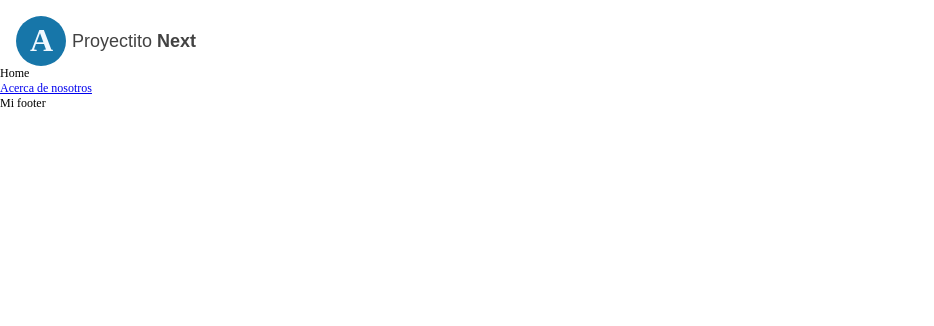
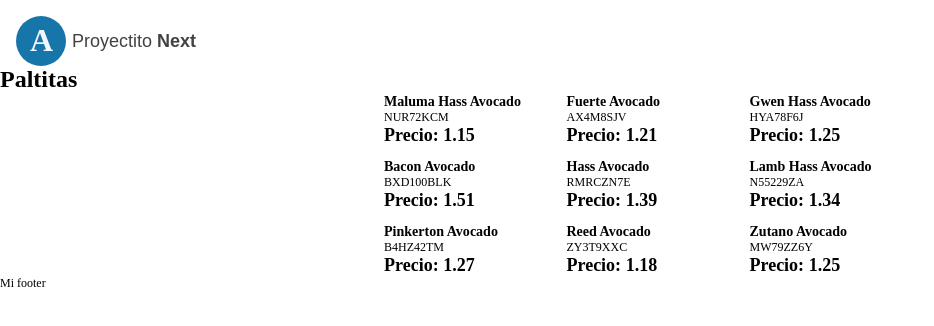
Before and after one commit to alexisklisch/learning-nextjs, a Next.js app: page / in a window 1280 px wide. Shown: the top 326 px of the page, without its empty margins (0-934 px from the left). Built offline with nearby package versions, Linux system fonts and the light colour scheme.

Commit message:
Agrego las paltas

```diff
--- a/components/layout/Layout.tsx
+++ b/components/layout/Layout.tsx
@@ -1,12 +1,9 @@
 import { Header } from "@components/header/Header"
 
-function Layout ({ children }) {
+export function Layout ({ children }) {
   return <>
     <Header/>
     {children}
     <footer>Mi footer</footer>
   </>
 }
-
-
-export default Layout
--- a/pages/_app.tsx
+++ b/pages/_app.tsx
@@ -1,5 +1,5 @@
 import { AppProps } from "next/app";
-import Layout from "../components/layout/Layout";
+import { Layout } from "../components/layout/Layout";
 import '../global/style.css'
 
 function MyApp({ Component, pageProps }: AppProps) {
--- a/pages/index.jsx
+++ b/pages/index.jsx
@@ -1,14 +1,30 @@
-import Link from "next/link";
+import { useState, useEffect } from "react"
 
 function Home() {
+  const [avos, setAvos] = useState([])
+  useEffect(() => {
+    fetch("/api/avo")
+      .then((res) => res.json())
+      .then((data) => setAvos(data))
+  }, [])
   return (
     <>
-      <div>Home</div>
-      <footer>
-        <Link href='/about' prefetch={false}>Acerca de nosotros</Link>
-      </footer>
+      <h1>Paltitas</h1>
+      <section style={{maxWidth: '512px', margin: '0 auto', display: 'grid', gap: '12px', gridTemplateColumns: '33.3% 33.4% 33.3%'}}>
+        {avos.data?.map((avo) => {
+          return (
+            <>
+              <article key={avo.id}>
+                <h3>{avo.name}</h3>
+                <span>{avo.sku}</span>
+                <h2>Precio: {avo.price}</h2>
+              </article>
+            </>
+          )
+        })}
+      </section>
     </>
   )
 }
 
-export default Home;
+export default Home
```
